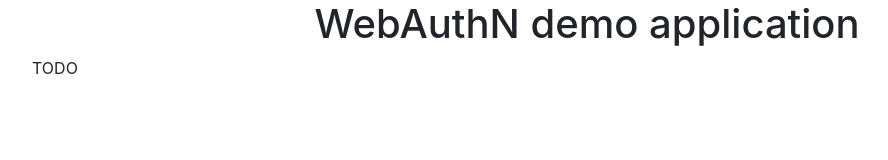
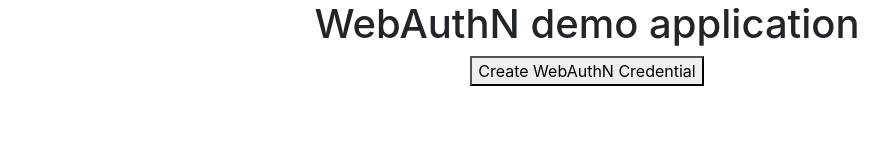
Before and after one commit to philippederyck/pws-tournament-webauthn-html, a website built with Vite: page index.html in a window 1280 px wide. Shown: the whole page, without its empty margins (53-941 px from the left). Built offline with nearby package versions, Linux system fonts and the light colour scheme.

Commit message:
Added code for lab

```diff
--- a/index.html
+++ b/index.html
@@ -13,7 +13,70 @@
     <div class="container">
       <h1 class="text-center">WebAuthN demo application</h1>
 
-      TODO
+      <div class="row">
+        <div class="col text-center">
+            <button onclick="registerPubkey()">Create WebAuthN Credential</button>
+        </div>
+      </div>
     </div>
+
+    <script>
+        async function registerPubkey() {
+            // This data is coming from the server, a step we skip in this demo
+            const serverData = {
+                rpId: "pragmaticwebsecurity.com",
+                userId: "33c63b9c1dde4e2eb79192a283c37fe3",
+                userName: "philippe",
+                userDisplayName: "Philippe De Ryck"
+            }
+
+            try {
+                // Configure the WebAuthN options
+                const createCredentialOptions = {
+                    publicKey: {
+                        rp: {
+                            id: serverData.rpId,
+                            name: "WebAuthN demo application",
+                        },
+                        user: {
+                            id: Uint8Array.from(serverData.userId, c => c.charCodeAt(0)),
+                            name: serverData.userName,
+                            displayName: serverData.userDisplayName
+                        },
+                        pubKeyCredParams: [{
+                            type: "public-key",
+                            alg: -7
+                        }, {
+                            type: "public-key",
+                            alg: -257
+                        }],
+
+                        // Not needed during registration
+                        challenge: new Uint8Array([0]),
+
+                        authenticatorSelection: {
+                            userVerification: 'discouraged'
+                        },
+                    }
+                };
+
+                // Create the credential
+                console.log("Creating credential with the data provided by the server ...")
+                const credential = await navigator.credentials.create(createCredentialOptions)
+                console.log("Credential has been created...")
+
+                await submitCredentialDataToServer(credential)
+            }
+            catch(error) {
+                alert(`Failed to register a public key: ${error.message} (more details in the console)`)
+                console.log(error)
+            }
+        }
+
+        async function submitCredentialDataToServer(credential) {
+            // Omitted the step of sending the credential response data to the server
+            // Data structure: https://developer.mozilla.org/en-US/docs/Web/API/PublicKeyCredential/response
+        }
+    </script>
   </body>
 </html>
```
